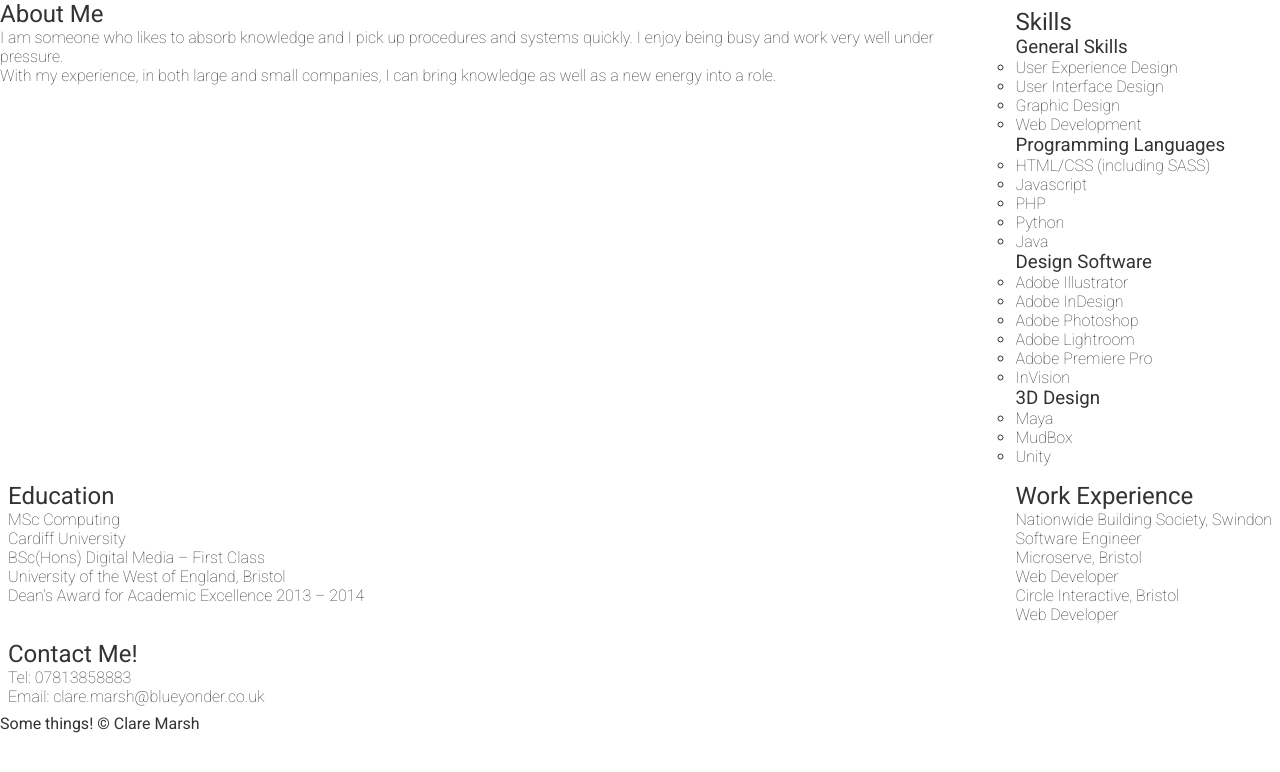
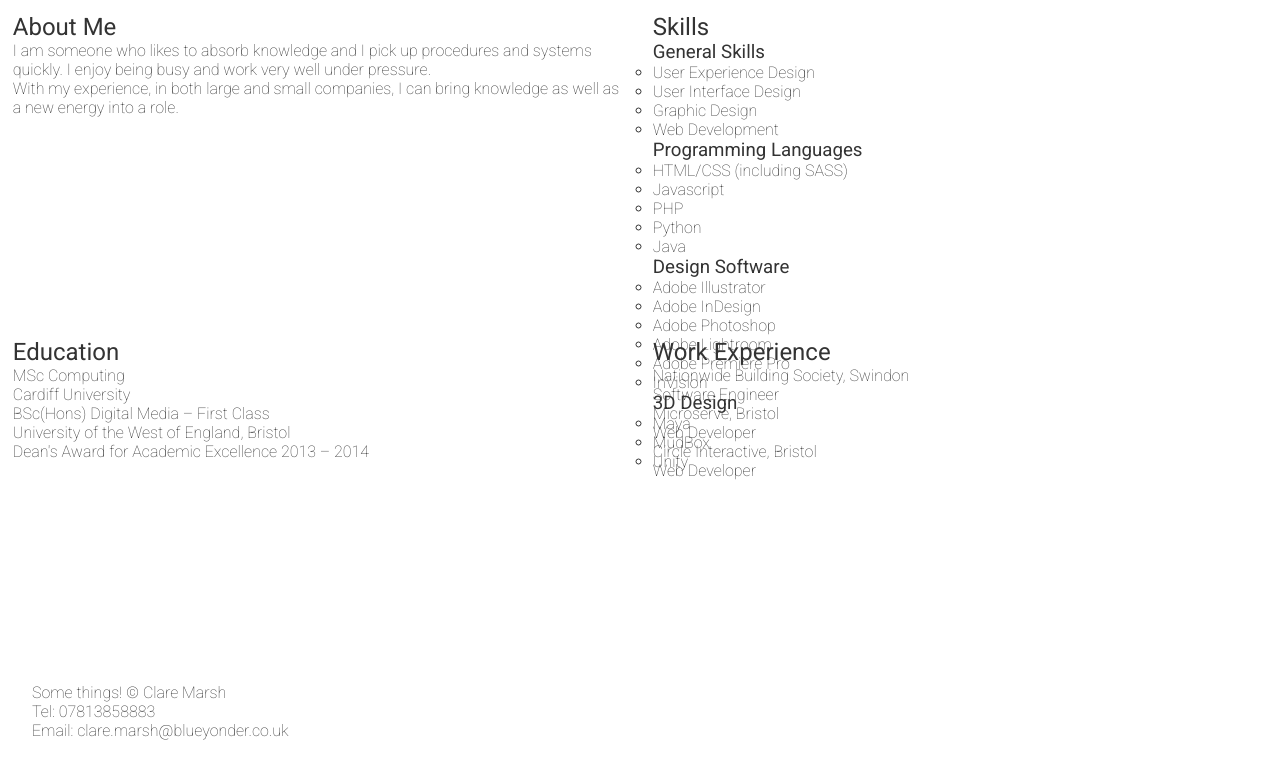
Before and after one commit to Emmanuelnology/CV, a PHP site: page /clare/index.html in a window 1280 px wide. Shown: the part 57-829 px from the top of the page. Before the commit the page ends 790 px from the top, so only its background shows below. Run offline with PHP 8.4, Linux system fonts and the light colour scheme.

Commit message:
Some more changes to grid layout

```diff
--- a/clare/index.html
+++ b/clare/index.html
@@ -16,16 +16,16 @@
         </header>
         <main>
             <div class="container">
-                <section>
+                <section class="item blue">
                     <h2>About Me</h2>
                     <p>I am someone who likes to absorb knowledge and I pick up procedures and systems quickly&#46; I enjoy being busy and work very well under pressure&#46;</p>
                     <p>With my experience&#44; in both large and small companies&#44; I can bring knowledge as well as a new energy into a role&#46;</p>
                 </section>
-                <section class="item">
+                <section class="item red">
                     <h2>Skills</h2>
                     <section>
                         <h3>General Skills</h3>
-                        <ul>
+                        <ul class="list">
                             <li>User Experience Design</li>
                             <li>User Interface Design</li>
                             <li>Graphic Design</li>
@@ -34,7 +34,7 @@
                     </section>
                     <section>
                         <h3>Programming Languages</h3>
-                        <ul>
+                        <ul class="list">
                             <li>HTML&#47;CSS &#40;including SASS&#41;</li>
                             <li>Javascript</li>
                             <li>PHP</li>
@@ -44,7 +44,7 @@
                     </section>
                     <section>
                         <h3>Design Software</h3>
-                        <ul>
+                        <ul class="list">
                             <li>Adobe Illustrator</li>
                             <li>Adobe InDesign</li>
                             <li>Adobe Photoshop</li>
@@ -55,14 +55,14 @@
                     </section>
                     <section>
                         <h3>3D Design</h3>
-                        <ul>
+                        <ul class="list">
                             <li>Maya</li>
                             <li>MudBox</li>
                             <li>Unity</li>
                         </ul>
                     </section>
                 </section>
-                <section class="item">
+                <section class="item yellow">
                     <h2>Education</h2>
                     <section>
                         <p>MSc Computing</p>
@@ -74,7 +74,7 @@
                         <p>Dean&#39;s Award for Academic Excellence 2013 &#150; 2014</p>
                     </section>
                 </section>
-                <section class="item">
+                <section class="item white">
                     <h2>Work Experience</h2>
                     <section>
                         <p>Nationwide Building Society&#44; Swindon</p>
@@ -89,13 +89,12 @@
                         <p>Web Developer</p>
                     </section>
                 </section>
-                <section class="item">
-                    <h2>Contact Me&#33;</h2>
-                    <p>Tel&#58; 07813858883</p>
-                    <p>Email&#58; clare.marsh@blueyonder.co.uk</p>
-                </section>
             </div>
         </main>
-        <footer>Some things! &copy; Clare Marsh</footer>
+        <footer>
+            <p>Some things! &copy; Clare Marsh</p>
+            <p>Tel&#58; 07813858883</p>
+            <p>Email&#58; clare.marsh@blueyonder.co.uk</p>
+        </footer>
     </body>
 </html>
--- a/clare/style.css
+++ b/clare/style.css
@@ -38,15 +38,18 @@ li {
     list-style: circle;
 }
 
-/* Flex Container */
+/* Grid Container */
 .container {
     display: grid;
-    grid-column-gap: 1em;
-    grid-template-columns: repeat(2, auto);
-    grid-template-rows: repeat(2, auto);
+    grid-template-columns: repeat(2, 50%);
+    grid-template-rows: repeat(2, 50%);
 }
 
-/* Flex Item */
+/* Grid Item */
 .item {
-    padding: 0.5em;
+    padding: 2%;
 }
+
+footer {
+    padding: 2em;
+}
```
